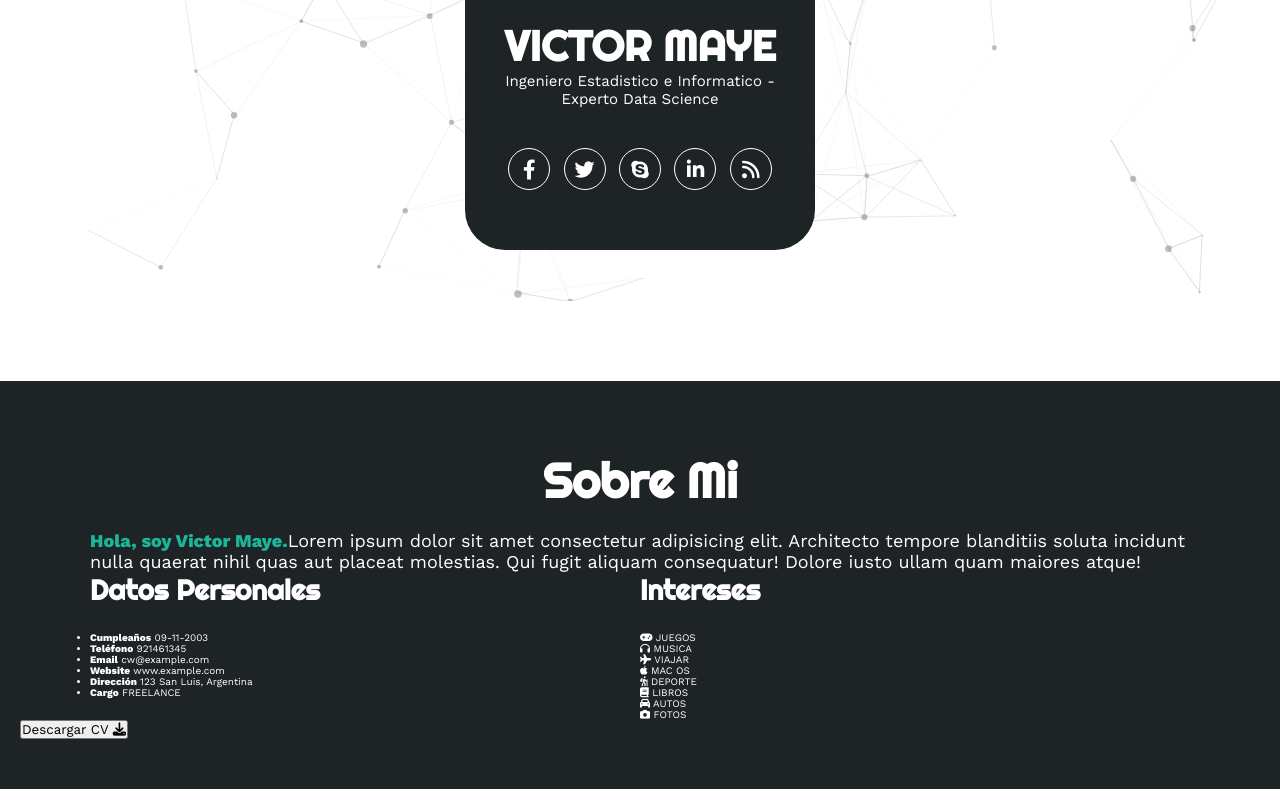
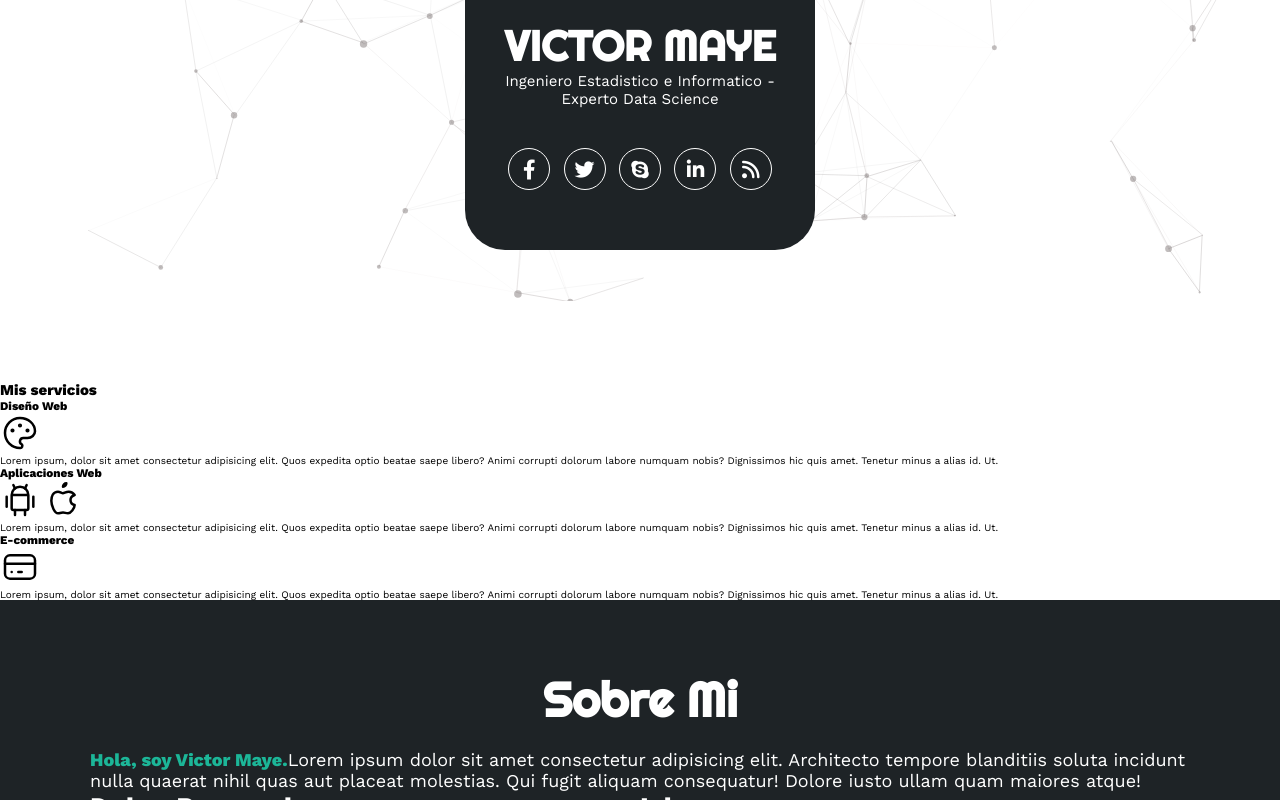
Before and after one commit to valec3/Portafolio.github.io, a plain HTML site: page index.html in a window 1280 px wide. Shown: the part 419-1219 px from the top of the page. Drawn offline with nearby package versions, Linux system fonts and the light colour scheme.

Commit message:
Update index.html

```diff
--- a/index.html
+++ b/index.html
@@ -53,6 +53,54 @@
             </div>
         </div>
     </section>
+    <!--MAIN DE PRUEBA-->
+    <main class="contenedor sombra"> <!--Contenido principal-->
+        <h2>Mis servicios</h2>
+
+        <section>
+            <h3>Diseño Web</h3>
+            <svg xmlns="http://www.w3.org/2000/svg" class="icon icon-tabler icon-tabler-palette" width="40" height="40" viewBox="0 0 24 24" stroke-width="1.5" stroke="#000000" fill="none" stroke-linecap="round" stroke-linejoin="round">
+                <path stroke="none" d="M0 0h24v24H0z" fill="none"/>
+                <path d="M12 21a9 9 0 1 1 0 -18a9 8 0 0 1 9 8a4.5 4 0 0 1 -4.5 4h-2.5a2 2 0 0 0 -1 3.75a1.3 1.3 0 0 1 -1 2.25" />
+                <circle cx="7.5" cy="10.5" r=".5" fill="currentColor" />
+                <circle cx="12" cy="7.5" r=".5" fill="currentColor" />
+                <circle cx="16.5" cy="10.5" r=".5" fill="currentColor" />
+            </svg>
+            <p>Lorem ipsum, dolor sit amet consectetur adipisicing elit. Quos expedita optio beatae saepe libero? Animi corrupti dolorum labore numquam nobis? Dignissimos hic quis amet. Tenetur minus a alias id. Ut.</p>
+        </section>
+
+        <section>
+            <h3>Aplicaciones Web</h3>
+            <svg xmlns="http://www.w3.org/2000/svg" class="icon icon-tabler icon-tabler-brand-android" width="40" height="40" viewBox="0 0 24 24" stroke-width="1.5" stroke="#000000" fill="none" stroke-linecap="round" stroke-linejoin="round">
+                <path stroke="none" d="M0 0h24v24H0z" fill="none"/>
+                <line x1="4" y1="10" x2="4" y2="16" />
+                <line x1="20" y1="10" x2="20" y2="16" />
+                <path d="M7 9h10v8a1 1 0 0 1 -1 1h-8a1 1 0 0 1 -1 -1v-8a5 5 0 0 1 10 0" />
+                <line x1="8" y1="3" x2="9" y2="5" />
+                <line x1="16" y1="3" x2="15" y2="5" />
+                <line x1="9" y1="18" x2="9" y2="21" />
+                <line x1="15" y1="18" x2="15" y2="21" />
+            </svg>
+            <svg xmlns="http://www.w3.org/2000/svg" class="icon icon-tabler icon-tabler-brand-apple" width="40" height="40" viewBox="0 0 24 24" stroke-width="1.5" stroke="#000000" fill="none" stroke-linecap="round" stroke-linejoin="round">
+                <path stroke="none" d="M0 0h24v24H0z" fill="none"/>
+                <path d="M9 7c-3 0 -4 3 -4 5.5c0 3 2 7.5 4 7.5c1.088 -.046 1.679 -.5 3 -.5c1.312 0 1.5 .5 3 .5s4 -3 4 -5c-.028 -.01 -2.472 -.403 -2.5 -3c-.019 -2.17 2.416 -2.954 2.5 -3c-1.023 -1.492 -2.951 -1.963 -3.5 -2c-1.433 -.111 -2.83 1 -3.5 1c-.68 0 -1.9 -1 -3 -1z" />
+                <path d="M12 4a2 2 0 0 0 2 -2a2 2 0 0 0 -2 2" />
+            </svg>
+            <p>Lorem ipsum, dolor sit amet consectetur adipisicing elit. Quos expedita optio beatae saepe libero? Animi corrupti dolorum labore numquam nobis? Dignissimos hic quis amet. Tenetur minus a alias id. Ut.</p>
+        </section>
+
+        <section>
+            <h3>E-commerce</h3>
+            <svg xmlns="http://www.w3.org/2000/svg" class="icon icon-tabler icon-tabler-credit-card" width="40" height="40" viewBox="0 0 24 24" stroke-width="1.5" stroke="#000000" fill="none" stroke-linecap="round" stroke-linejoin="round">
+                <path stroke="none" d="M0 0h24v24H0z" fill="none"/>
+                <rect x="3" y="5" width="18" height="14" rx="3" />
+                <line x1="3" y1="10" x2="21" y2="10" />
+                <line x1="7" y1="15" x2="7.01" y2="15" />
+                <line x1="11" y1="15" x2="13" y2="15" />
+            </svg>
+            <p>Lorem ipsum, dolor sit amet consectetur adipisicing elit. Quos expedita optio beatae saepe libero? Animi corrupti dolorum labore numquam nobis? Dignissimos hic quis amet. Tenetur minus a alias id. Ut.</p>
+        </section>
+    </main>
     <!-- SECCION SOBRE MI -->
     <section id="sobremi" class="sobremi">
 
```
